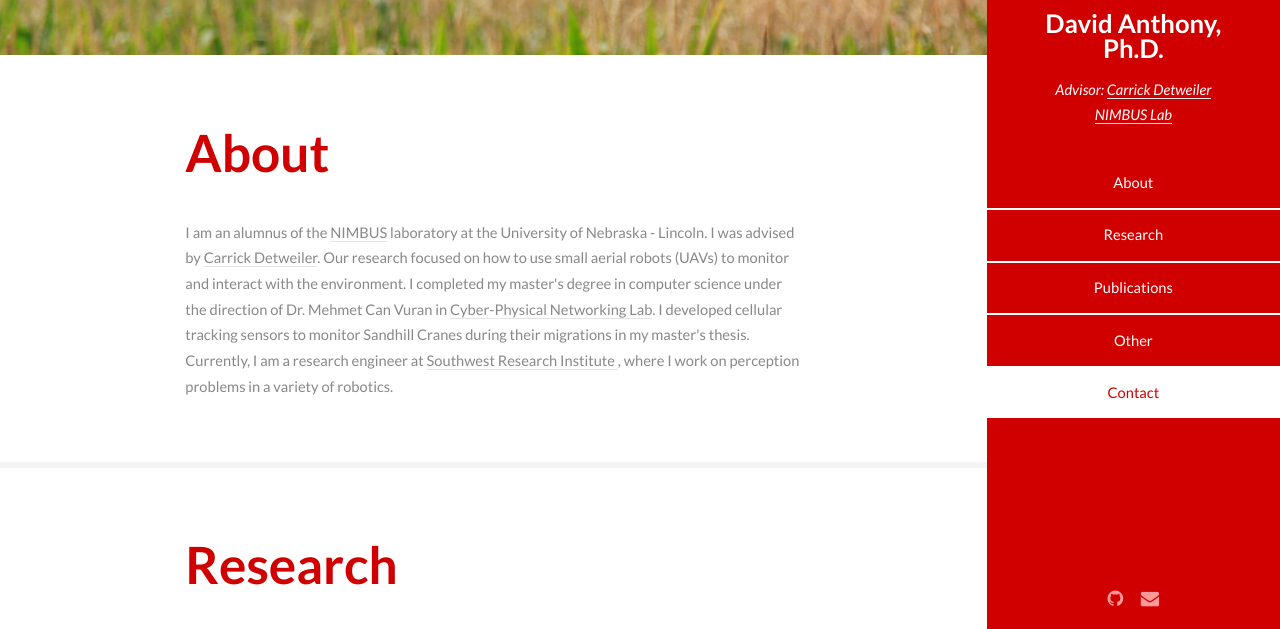
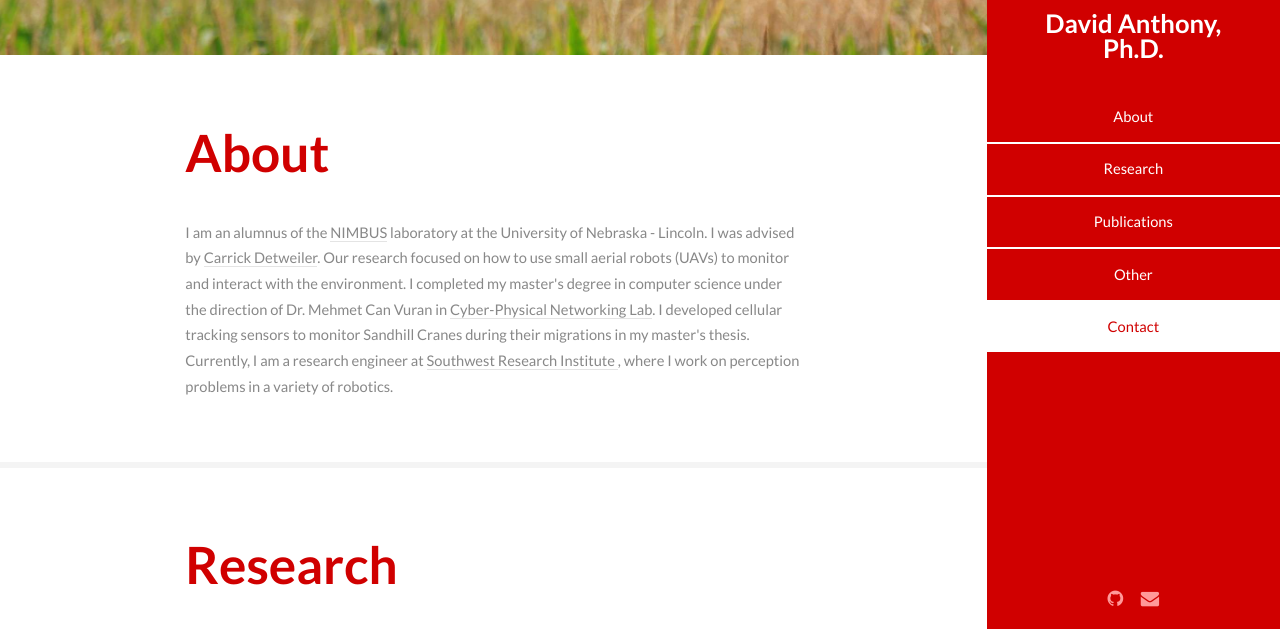
Before and after one commit to danthony06/danthony06.github.io, a plain HTML site: page index.html in a window 1280 px wide. Shown: the part 165-794 px from the top of the page. Drawn offline with Linux system fonts and the light colour scheme.

Commit message:
Pruning NIMBUS affiliation.

```diff
--- a/index.html
+++ b/index.html
@@ -20,8 +20,6 @@
 				<header>
 					<span class="image avatar"><img src="images/avatar.jpg" alt="" /></span>
 					<h1 id="logo"><a href="#">David Anthony, Ph.D.</a></h1>
-					<p>Advisor: <a href="http://cse.unl.edu/~carrick">Carrick Detweiler</a></br>
-						<a href="http://nimbus.unl.edu">NIMBUS Lab</a></p>
 				</header>
 				<nav id="nav">
 					<ul>
```
